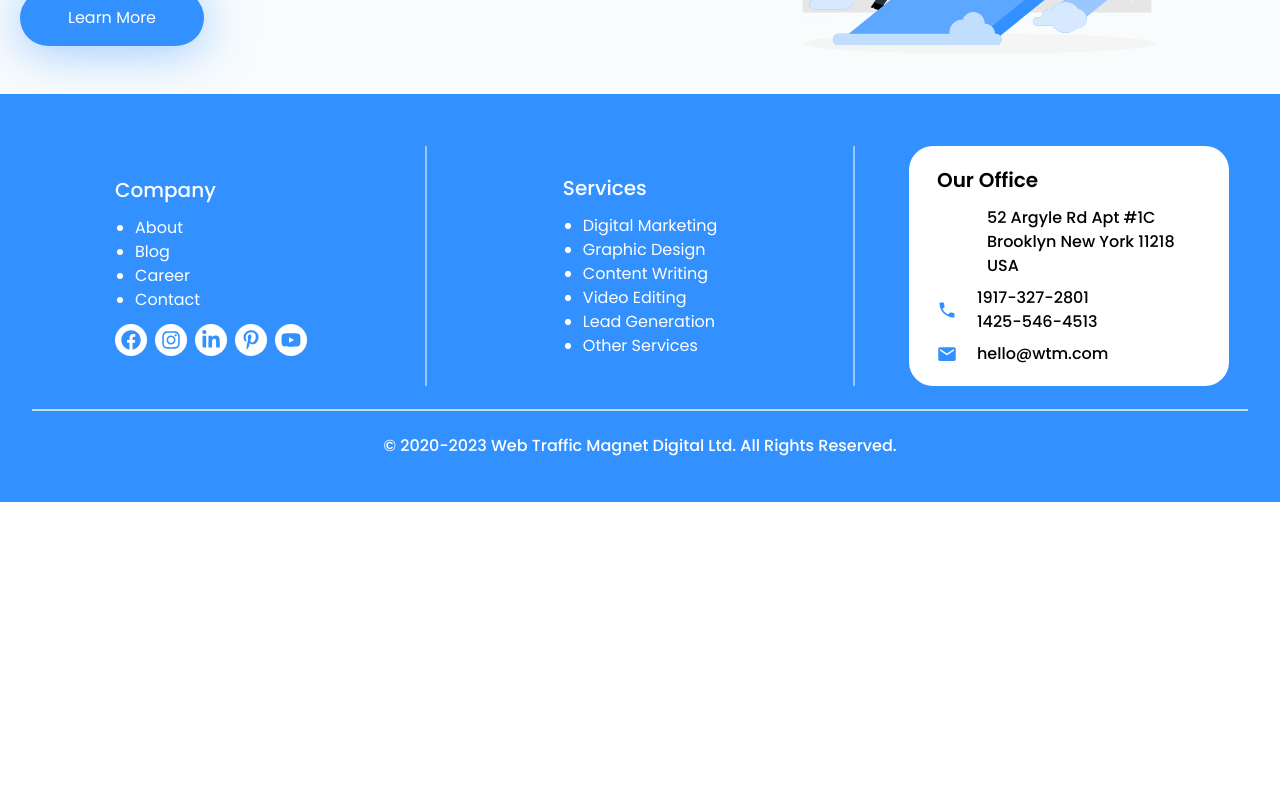
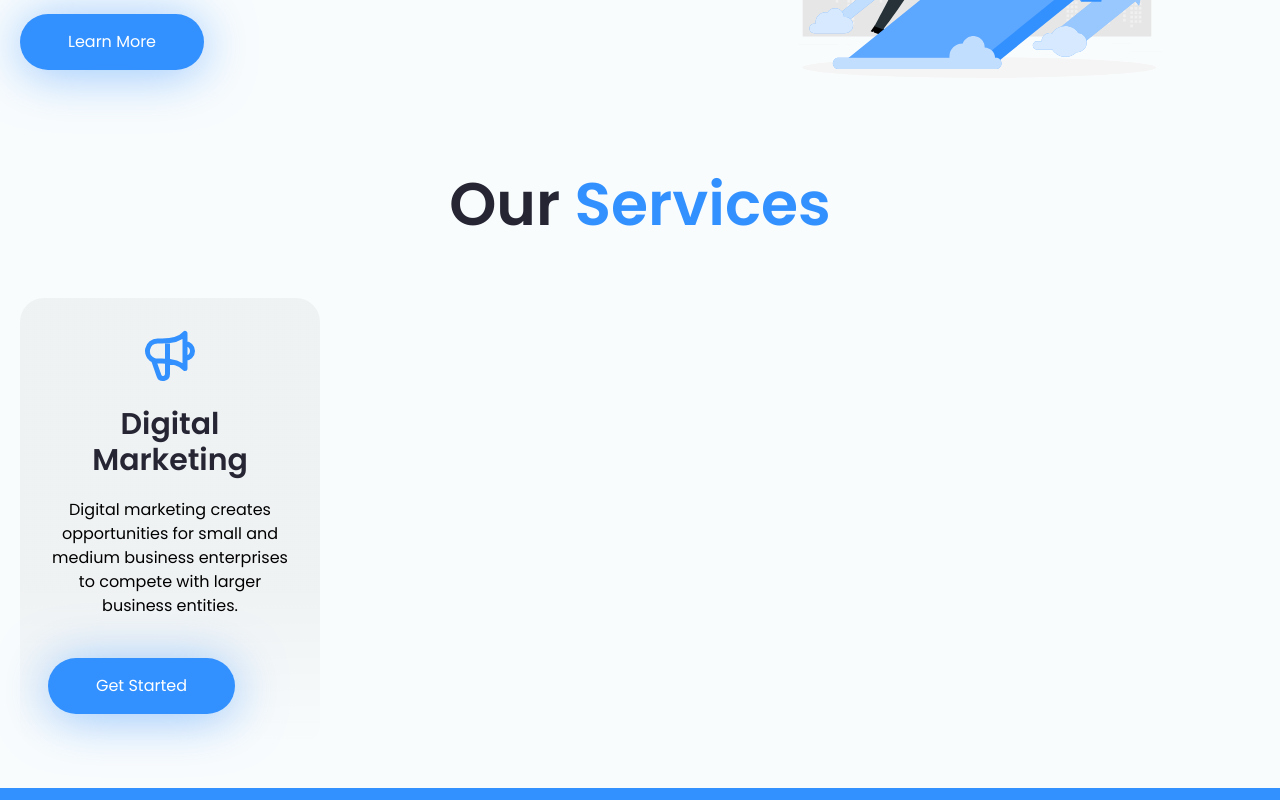
Before and after one commit to showrove-roy/web_traffic, a React (Vite) app: page / in a window 1280 px wide. Shown: the part 1420-2220 px from the top of the page. Before the commit the page ends 1922 px from the top, so only its background shows below. Built offline with nearby package versions, Linux system fonts and the light colour scheme; some icons are missing.

Commit message:
SERVICE CARD DONE

```diff
--- a/src/Components/NavBar/NavBar.jsx
+++ b/src/Components/NavBar/NavBar.jsx
@@ -35,7 +35,7 @@ export const NavBar = () => {
   );
   return (
     <nav className='bg-white bg-opacity-30 flex items-center'>
-      <div className='maxW1280'>
+      <div className='maxW1600'>
         <div className='flex justify-between items-center'>
           <div className=''>
             <div className='w-40'>
--- /dev/null
+++ b/src/Components/ServiceCard/ServiceCard.jsx
@@ -0,0 +1,25 @@
+import { HiOutlineSpeakerphone } from "react-icons/hi";
+import { BlueButton } from "../BlueButton/BlueButton";
+
+export const ServiceCard = () => {
+  return (
+    <div className='serviceCardBg rounded-3xl h-[450px] w-[300px]  p-7 '>
+      <div className='flex justify-center'>
+        <HiOutlineSpeakerphone className='text-6xl text-center text-blue' />
+      </div>
+      <div className=''>
+        <h4 className='text-3xl text-black-10 font-semibold text-center py-5'>
+          Digital Marketing
+        </h4>
+        <p className='text-center text-base text-[#000]'>
+          Digital marketing creates opportunities for small and medium business
+          enterprises to compete with larger business entities.
+        </p>
+
+        <div className='mt-10 flex justify-center md:justify-start'>
+          <BlueButton btnLink={"#"} btnText={"Get Started"} />
+        </div>
+      </div>
+    </div>
+  );
+};
--- a/src/Pages/Home/HeroSlider.jsx
+++ b/src/Pages/Home/HeroSlider.jsx
@@ -12,7 +12,7 @@ import { Link } from "react-router-dom";
 
 export const HeroSlider = () => {
   return (
-    <section className=' heroBG'>
+    <section className='heroBG maxW1600'>
       <Swiper
         pagination={true}
         autoplay={{
--- a/src/Pages/Home/Home.jsx
+++ b/src/Pages/Home/Home.jsx
@@ -1,5 +1,6 @@
 import { Documentary } from "./Documentary";
 import { HeroSlider } from "./HeroSlider";
+import { ServiceSection } from "./ServiceSection";
 
 export const Home = () => {
   return (
@@ -9,6 +10,9 @@ export const Home = () => {
       <section className='bg-[#F9FCFD] maxW1600 py-10'>
         {/* Documentary section */}
         <Documentary />
+
+        {/* service section */}
+        <ServiceSection />
       </section>
     </>
   );
--- /dev/null
+++ b/src/Pages/Home/ServiceSection.jsx
@@ -0,0 +1,16 @@
+import { ServiceCard } from "../../Components/ServiceCard/ServiceCard"
+
+export const ServiceSection = () => {
+  return (
+    <section>
+        <h2 className='text-6xl font-semibold text-black-10 text-center mt-24 mb-16'>
+          Our <span className='text-blue'>Services</span>
+        </h2>
+        <div className="">
+            <div className="">
+                <ServiceCard/>
+            </div>
+        </div>
+    </section>
+  )
+}
--- a/src/index.css
+++ b/src/index.css
@@ -5,9 +5,6 @@
 @tailwind utilities;
 
 @layer components {
-  .maxW1280 {
-    @apply max-w-7xl mx-auto w-full md:py-3 py-1 px-2 md:px-5 !important;
-  }
   .maxW1600 {
     @apply max-w-[100rem] mx-auto w-full md:py-3 py-1 px-2 md:px-5;
   }
@@ -17,4 +14,11 @@
   .btnShadow {
     box-shadow: 0px 4px 50px 0px rgba(51, 145, 255, 0.5);
   }
+  .serviceCardBg {
+    background: linear-gradient(
+      180deg,
+      rgba(0, 0, 0, 0.04) 64.69%,
+      rgba(0, 0, 0, 0) 100%
+    );
+  }
 }
```
